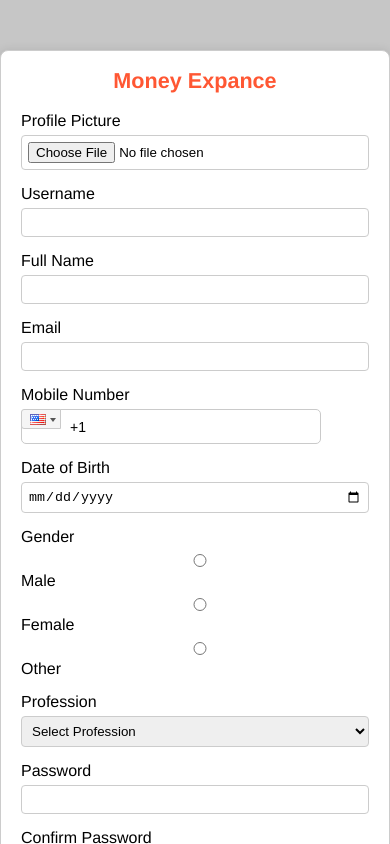
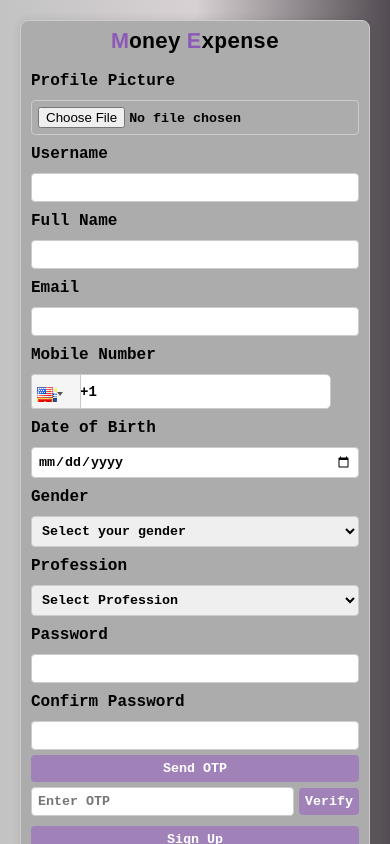
Before and after one commit to darshansatapara/expense-drive, a React (Create React App) app: page / in a window 390 px wide. Shown: the top 844 px of the page. Built offline with nearby package versions, Linux system fonts and the light colour scheme.

Commit message:
Client : Signup page complete

```diff
--- a/src/App.css
+++ b/src/App.css
@@ -1,38 +1,4 @@
-.App {
-  text-align: center;
+*{
+  font-family:'Courier New', Courier, monospace;
+  font-weight: 600;
 }
-
-.App-logo {
-  height: 40vmin;
-  pointer-events: none;
-}
-
-@media (prefers-reduced-motion: no-preference) {
-  .App-logo {
-    animation: App-logo-spin infinite 20s linear;
-  }
-}
-
-.App-header {
-  background-color: #282c34;
-  min-height: 100vh;
-  display: flex;
-  flex-direction: column;
-  align-items: center;
-  justify-content: center;
-  font-size: calc(10px + 2vmin);
-  color: white;
-}
-
-.App-link {
-  color: #61dafb;
-}
-
-@keyframes App-logo-spin {
-  from {
-    transform: rotate(0deg);
-  }
-  to {
-    transform: rotate(360deg);
-  }
-}
--- a/src/App.js
+++ b/src/App.js
@@ -2,6 +2,7 @@
 
 import React from "react";
 import SignupPage from "./components/Signup";
+import "./App.css";
 
 function App() {
   return (
--- a/src/components/Signup.js
+++ b/src/components/Signup.js
@@ -99,7 +99,10 @@ const Signup = () => {
 
   return (
     <div className="signup-container">
-      <div className="logo">Money Expance</div>
+      <div className="logo">
+        M<span style={{ color: "black" }}>oney</span> E
+        <span style={{ color: "black" }}>xpense</span>
+      </div>
       {state.profilePicture && (
         <div className="profile-preview">
           <img src={URL.createObjectURL(state.profilePicture)} alt="Profile" />
@@ -160,9 +163,10 @@ const Signup = () => {
             </button>
           </div>
         )}
-        <div>
+        <div className="mobile-input">
           <label>Mobile Number</label>
           <PhoneInput
+            className="PhoneInput"
             country={"us"}
             value={state.mobileNumber}
             onChange={handleMobileChange}
@@ -181,33 +185,21 @@ const Signup = () => {
         </div>
         <div>
           <label>Gender</label>
-          <div className="gender-radio">
-            <input
-              type="radio"
+          <select
+            className="gender-dropdown"
             name="gender"
-              value="male"
             onChange={handleChange}
             required
-            />{" "}
-            Male
-            <input
-              type="radio"
-              name="gender"
-              value="female"
-              onChange={handleChange}
-              required
-            />{" "}
-            Female
-            <input
-              type="radio"
-              name="gender"
-              value="other"
-              onChange={handleChange}
-              required
-            />{" "}
-            Other
+          >
+            <option value="" disabled selected>
+              Select your gender
+            </option>
+            <option value="male">Male</option>
+            <option value="female">Female</option>
+            <option value="other">Other</option>
+          </select>
         </div>
-        </div>
+
         <div>
           <label>Profession</label>
           <select
@@ -246,24 +238,19 @@ const Signup = () => {
             onChange={handleChange}
             required
           />
-
           <div className="verify-otp">
-            <div className="otp-input">
-              <input type="number" placeholder="Enter OTP" />
-            </div>
-            <div className="otp-actions">
             <button
               type="button"
               onClick={handleSendOtp}
               disabled={state.isOtpSent}
             >
-                {state.isOtpSent ? "Verify OTP" : "Send OTP"}
+              Send OTP
             </button>
-              {state.isOtpSent && (
+            <div className="otp-input">
+              <input type="number" placeholder="Enter OTP" />
               <button type="button" onClick={handleVerifyOtp}>
                 Verify
               </button>
-              )}
             </div>
           </div>
 
--- a/src/css/SignupPage.css
+++ b/src/css/SignupPage.css
@@ -1,13 +1,15 @@
-/* src/SignupPage.css */
-
+/* Common Styles */
 * {
   box-sizing: border-box;
 }
 
 body {
-    background-color: #c6c6c6;
+  background-color: #ffffff;
   margin: 0;
-    font-family:  'Franklin Gothic Medium', 'Arial Narrow', Arial, sans-serif;
+  background-image  : linear-gradient(to right, rgb(195, 195, 196), rgb(216, 209, 211), rgb(82, 76, 82));
+
+
+  /* font-family: 'Franklin Gothic Medium', 'Arial Narrow', Arial, sans-serif; */
 }
 
 .signup-container {
@@ -17,17 +19,18 @@
   border: 1px solid #ccc;
   border-radius: 8px;
   box-shadow: 0 0 10px rgba(0, 0, 0, 0.1);
-    background-color: #ffffff;
+  background-color: #acacac;
+  font-weight: 900;
 }
 
 .logo {
+  font-family: 'Franklin Gothic Medium', 'Arial Narrow', Arial, sans-serif;
   font-size: 32px;
   font-weight: bold;
-    color: #ff5733;
+  color: #8d59b8;
   text-align: center;
   margin-bottom: 20px;
   transform: scale(1.2);
-      /* background-color: #ffffff; */
 }
 
 @media (max-width: 600px) {
@@ -55,38 +58,43 @@
   }
 }
 
+.signup-form {
+  display: grid;
+  gap: 15px;
+}
+
 .signup-form div {
-    margin-bottom: 15px;
+  display: grid;
+  gap: 5px;
 }
 
 .signup-form label {
-    display: block;
   margin-bottom: 5px;
 }
 
 .signup-form input,
 .signup-form select,
 .signup-form button {
-    width: 100%;
   padding: 8px;
   border: 1px solid #ccc;
   border-radius: 4px;
 }
 
 .signup-form button {
-    background-color: #ff5733;
+  background-color: #a082b9;
   color: white;
   border: none;
   cursor: pointer;
+  font-weight: bold;
 }
 
 .signup-form button:hover {
-    background-color: #e64a19;
+
+  background-color: rgb(98, 98, 98);
 }
 
-  .signup-form .gender-radio {
-    display: flex;
-    gap:5px;
+.signup-form .gender-dropdown {
+  width: 100%;
 }
 
 .error {
@@ -94,44 +102,100 @@
   font-size: 0.9em;
 }
 
+.verify-otp {
+  display: grid;
+  gap: 10px;
+}
+
+.verify-otp button {
+  align-items: center;
+}
+
+.otp-input {
+  display: grid;
+  grid-template-columns: 1fr auto;
+  gap: 10px;
+  align-items: center;
+}
+
+.otp-input input {
+  -moz-appearance: textfield;
+}
+
+.otp-input input::-webkit-outer-spin-button,
+.otp-input input::-webkit-inner-spin-button {
+  -webkit-appearance: none;
+  margin: 0;
+}
+
+/* Mobile Input Styles */
+.mobile-input {
+  display: flex;
+  flex-direction: column;
+}
+
+.phone-input-container {
+  display: flex;
+  align-items: center;
+  width: 100%;
+}
+
+.phone-input-container .PhoneInput {
+  display: flex;
+  align-items: center;
+  width: 100%;
+}
+
+.phone-input-container .PhoneInput input {
+  flex-grow: 1;
+  padding: 8px;
+  border: 1px solid #ccc;
+  border-radius: 4px;
+}
+
+.phone-input-container .PhoneInput .flag-dropdown {
+  display: flex;
+  align-items: center;
+  padding: 0 8px;
+  border-right: 1px solid #ccc;
+}
+
+/* Media queries for responsiveness */
 @media (max-width: 600px) {
+  body {
+    margin: 0;
+  }
+
+  .signup-container {
+    padding: 10px;
+    margin: 20px 20px;
+  }
+
+  .signup-form {
+    gap: 10px;
+  }
+
   .signup-form input,
   .signup-form select,
   .signup-form button {
     padding: 6px;
   }
 
-    .signup-form .gender-radio {
-      flex-direction: column;
-    }
-  }
-
-
-  /* src/SignupPage.css */
-
   .verify-otp {
-    display: flex;
-    justify-content: space-between;
+    gap: 10px;
   }
 
   .otp-input {
-    flex: 1;
-    margin-right: 10px;
+    flex-direction: column;
+    gap: 10px;
   }
 
-  .otp-actions {
-    display: flex;
-    flex-direction: column;
-    align-items: flex-end;
+  .mobile-input .PhoneInput .flag-dropdown {
+    padding: 0 5px;
   }
 
-  @media (max-width: 600px) {
-    .verify-otp {
-      flex-direction: column;
-    }
-
-    .otp-actions {
-      align-items: flex-start;
-      margin-top: 10px;
+  .mobile-input .PhoneInput .flag-dropdown .flag {
+    width: 20px;
+    height: 15px;
   }
 }
```
Lines whose indentation alone changed are shown as unchanged.
